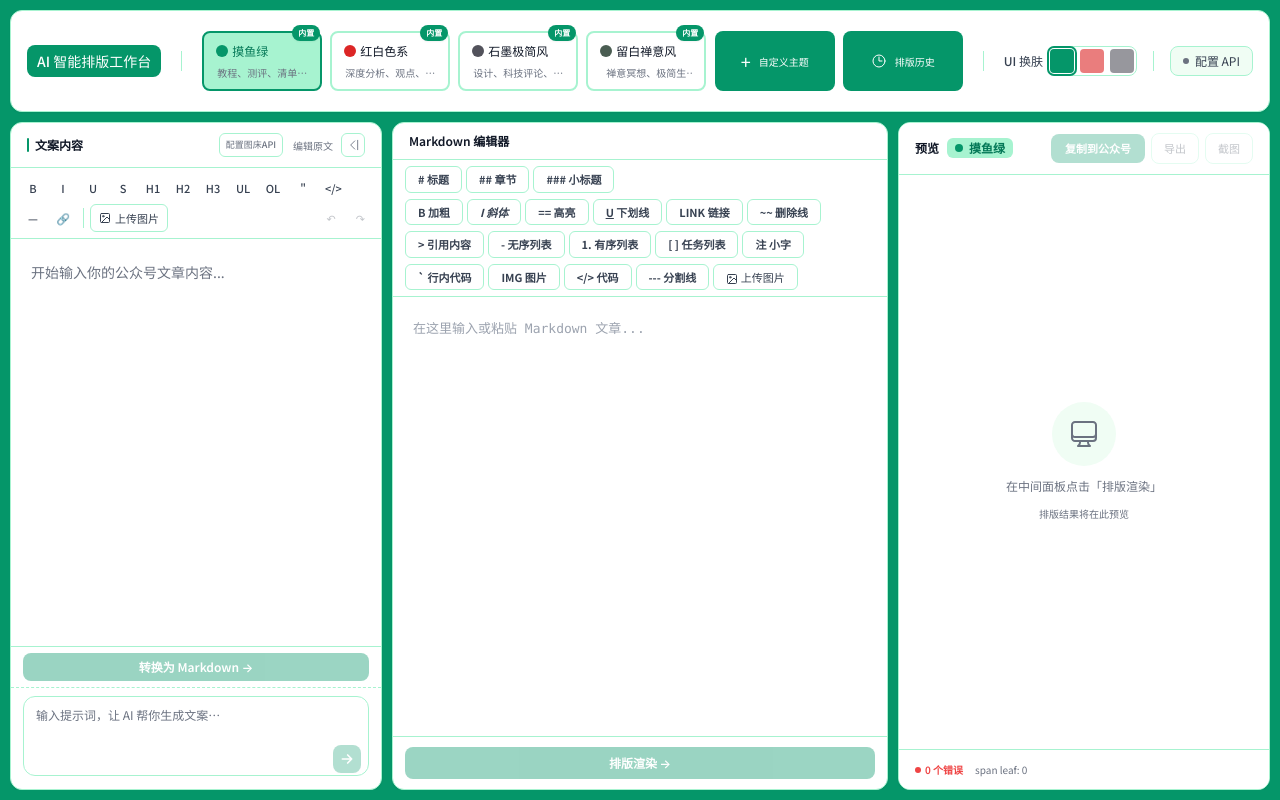
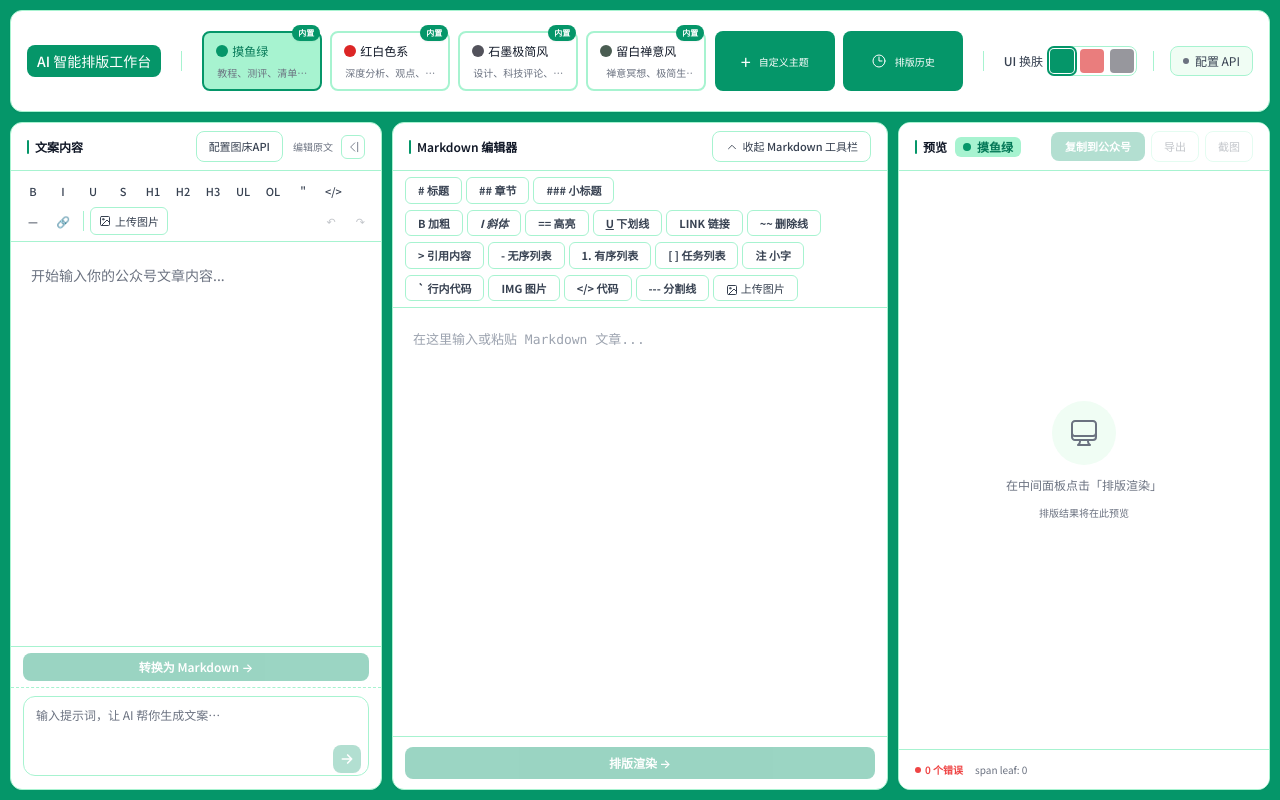
Before and after one commit to pwping/WX-Typesetting, a React (Vite) app: page / in a window 1280 px wide. Built offline with nearby package versions, Linux system fonts and the light colour scheme.

Commit message:
feat: Markdown工具栏折叠、标题栏统一样式、转换反馈与预览滚动优化

```diff
--- a/src/components/layout/LeftPanel.tsx
+++ b/src/components/layout/LeftPanel.tsx
@@ -46,6 +46,7 @@ export function LeftPanel() {
   const [generating, setGenerating] = useState(false)
   const [genProgress, setGenProgress] = useState("")
   const [dotCount, setDotCount] = useState(0)
+  const [converted, setConverted] = useState(false)
   const [reasoningText, setReasoningText] = useState("")
   const abortRef = useRef<AbortController | null>(null)
   const streamBufferRef = useRef("")
@@ -72,6 +73,8 @@ export function LeftPanel() {
     if (richTextHtml) {
       const md = htmlToMarkdown(richTextHtml)
       setMarkdown(md)
+      setConverted(true)
+      window.setTimeout(() => setConverted(false), 1500)
     }
   }
 
@@ -187,7 +190,7 @@ export function LeftPanel() {
 
   return (
     <div className="flex w-[30%] min-w-[260px] flex-col overflow-hidden rounded-xl border border-app-border bg-app-surface shadow-sm">
-      <div className="flex items-center justify-between border-b border-app-border px-4 py-2.5">
+      <div className="flex h-12 items-center justify-between border-b border-app-border px-4">
         <span className="flex items-center gap-1.5 text-xs font-semibold text-app-text">
           <span className="h-3.5 w-0.5 rounded-full bg-app-accent" />
           文案内容
@@ -195,8 +198,10 @@ export function LeftPanel() {
         <div className="flex items-center gap-2">
           <button
             onClick={() => setShowImgbbDialog(true)}
-             className={`flex h-6 items-center rounded-md border px-1.5 text-[9px] font-medium transition ${
-               imgbbKey ? 'border-app-accent/30 bg-app-accent-light text-app-accent' : 'border-app-border text-app-text-tertiary hover:bg-app-hover'
+            className={`flex cursor-pointer items-center rounded-lg border px-3 py-1.5 text-[11px] font-medium transition ${
+              imgbbKey
+                ? 'border-app-accent/30 bg-app-surface text-app-accent hover:bg-app-accent-light'
+                : 'border-app-border bg-app-surface text-app-text-secondary hover:bg-app-hover'
             }`}
             title="图床配置"
           >
@@ -229,9 +234,11 @@ export function LeftPanel() {
         <button
           onClick={handleConvert}
           disabled={!richTextHtml}
-          className="flex w-full items-center justify-center gap-2 rounded-lg bg-app-accent py-1.5 text-xs font-semibold text-white transition hover:opacity-90 disabled:cursor-not-allowed disabled:opacity-40"
+          className={`flex w-full items-center justify-center gap-2 rounded-lg py-1.5 text-xs font-semibold text-white transition disabled:cursor-not-allowed disabled:opacity-40 ${
+            converted ? 'bg-emerald-600' : 'bg-app-accent hover:opacity-90'
+          }`}
         >
-          转换为 Markdown →
+          {converted ? '转换完成 ✓' : '转换为 Markdown →'}
         </button>
       </div>
 
--- a/src/components/layout/MiddlePanel.tsx
+++ b/src/components/layout/MiddlePanel.tsx
@@ -60,6 +60,14 @@ export function MiddlePanel() {
   const getAllThemes = useThemeStore((s) => s.getAllThemes)
   const getHtmlRenderConfig = useSettingsStore((s) => s.getHtmlRenderConfig)
   const [dotCount, setDotCount] = useState(0)
+  const [toolbarExpanded, setToolbarExpanded] = useState(() => {
+    try {
+      const saved = localStorage.getItem("wxtypesetting:mdToolbarExpanded")
+      return saved === null ? true : saved === "1"
+    } catch {
+      return true
+    }
+  })
   const [mdUploading, setMdUploading] = useState(false)
   const [mdSpinnerPos, setMdSpinnerPos] = useState<{ top: number; left: number } | null>(null)
   const [showMdImgbbPrompt, setShowMdImgbbPrompt] = useState(false)
@@ -105,6 +113,14 @@ export function MiddlePanel() {
     const timer = setInterval(() => setDotCount((n) => (n + 1) % 4), 500)
     return () => clearInterval(timer)
   }, [streamStatus])
+
+  useEffect(() => {
+    try {
+      localStorage.setItem("wxtypesetting:mdToolbarExpanded", toolbarExpanded ? "1" : "0")
+    } catch {
+      // ignore
+    }
+  }, [toolbarExpanded])
 
   const handleRedo = () => {
     const hist = markdownHistory.current
@@ -318,13 +334,33 @@ const handleTypeset = async () => {
 
   return (
     <div className={`flex ${leftPanelOpen ? "w-[40%]" : "flex-1"} min-w-[300px] flex-col overflow-hidden rounded-xl border border-app-border bg-app-surface shadow-sm`}>
-      <div className="flex items-center justify-between border-b border-app-border px-4 py-2.5">
-        <span className="text-xs font-semibold text-app-text">Markdown 编辑器</span>
-        <div className="flex items-center gap-2">
-        </div>
+      <div className="flex h-12 items-center justify-between border-b border-app-border px-4">
+        <span className="flex items-center gap-1.5 truncate text-xs font-semibold text-app-text">
+          <span className="h-3.5 w-0.5 rounded-full bg-app-accent" />
+          Markdown 编辑器
+        </span>
+        <button
+          onClick={() => setToolbarExpanded((v) => !v)}
+          title={toolbarExpanded ? "收起 Markdown 工具栏" : "展开 Markdown 工具栏"}
+          className="flex cursor-pointer items-center gap-1 whitespace-nowrap rounded-lg border border-app-border bg-app-surface px-3 py-1.5 text-[11px] font-medium text-app-text-secondary transition hover:bg-app-hover"
+        >
+          {toolbarExpanded ? (
+            <>
+              <svg className="h-3.5 w-3.5 flex-shrink-0" fill="none" stroke="currentColor" strokeWidth="1.5" strokeLinecap="round" strokeLinejoin="round" viewBox="0 0 24 24"><path d="M18 15l-6-6-6 6" /></svg>
+              <span>收起 Markdown 工具栏</span>
+            </>
+          ) : (
+            <>
+              <svg className="h-3.5 w-3.5 flex-shrink-0" fill="none" stroke="currentColor" strokeWidth="1.5" strokeLinecap="round" strokeLinejoin="round" viewBox="0 0 24 24"><path d="M6 9l6 6 6-6" /></svg>
+              <span>展开 Markdown 工具栏</span>
+            </>
+          )}
+        </button>
       </div>
       {/* Markdown 快捷工具栏 */}
-      <div className="border-b border-app-border px-3 py-1.5 space-y-1.5">
+      {toolbarExpanded && (
+      <div className="border-b border-app-border px-3 py-1.5">
+        <div className="space-y-1.5">
             <div className="flex gap-1">
               <button onClick={() => insertMarkdown("#", "标题")} className="cursor-pointer rounded-md border border-app-border px-3 py-1 text-[11px] font-bold text-app-text-secondary transition hover:bg-app-hover hover:text-app-accent" title="H1 标题"># 标题</button>
               <button onClick={() => insertMarkdown("##", "章节")} className="cursor-pointer rounded-md border border-app-border px-3 py-1 text-[11px] font-bold text-app-text-secondary transition hover:bg-app-hover hover:text-app-accent" title="H2 章节">## 章节</button>
@@ -377,6 +413,8 @@ const handleTypeset = async () => {
                 onChange={(e) => { const f = e.target.files?.[0]; if (f) { handleMdUpload(f); e.target.value = '' } }} />
             </div>
           </div>
+      </div>
+      )}
       <div className="relative flex-1 overflow-hidden">
         <textarea
           ref={mdTextareaRef}
--- a/src/components/layout/RightPanel.tsx
+++ b/src/components/layout/RightPanel.tsx
@@ -33,7 +33,9 @@ export function RightPanel() {
           try {
             const win = iframeRef.current?.contentWindow
             if (win) {
-              win.scrollTo(0, win.document.body.scrollHeight)
+              // 实时渲染中跟随最新内容滚动到底部；渲染完成或刷新页面后定位到最上方
+              const targetY = streamStatus === "streaming" ? win.document.body.scrollHeight : 0
+              win.scrollTo(0, targetY)
             }
           } catch {
             // 跨域安全限制时忽略
@@ -41,7 +43,7 @@ export function RightPanel() {
         })
       }
     }
-  }, [generatedHtml])
+  }, [generatedHtml, streamStatus])
 
   const handleCopy = async () => {
     const ok = await copyHtmlToClipboard(generatedHtml)
@@ -129,9 +131,12 @@ export function RightPanel() {
 
   return (
     <div className="relative flex w-[30%] min-w-[260px] flex-col overflow-hidden rounded-xl border border-app-border bg-app-surface shadow-sm">
-      <div className="flex items-center justify-between border-b border-app-border bg-app-surface px-4 py-2.5">
+      <div className="flex h-12 items-center justify-between border-b border-app-border bg-app-surface px-4">
         <div className="flex items-center gap-2">
-          <span className="text-xs font-semibold text-app-text">预览</span>
+          <span className="flex items-center gap-1.5 text-xs font-semibold text-app-text">
+            <span className="h-3.5 w-0.5 rounded-full bg-app-accent" />
+            预览
+          </span>
           {theme && (
             <span className="flex items-center gap-1.5 rounded-md bg-app-accent-light px-2 py-0.5 text-xs font-bold text-app-accent-text">
               <span className="h-2 w-2 rounded-full" style={{ background: theme.color }} />
```
Lines whose indentation alone changed are shown as unchanged.
